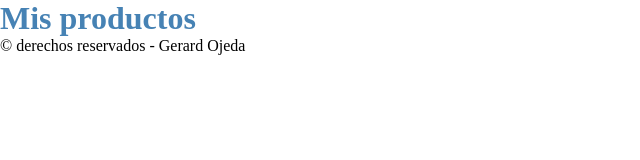
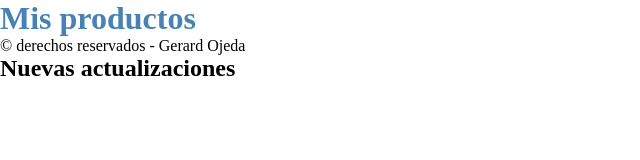
Before and after one commit to gerard-ojeda18/prueba-deploy-seo, a plain HTML site: page index.html in a window 1280 px wide. Shown: the whole page, without its empty margins (0-640 px from the left). Drawn offline with Linux system fonts and the light colour scheme.

Commit message:
se agregan mas cositas

```diff
--- a/index.html
+++ b/index.html
@@ -13,5 +13,6 @@
     <p>
         &copy derechos reservados - Gerard Ojeda
     </p>
+    <h2>Nuevas actualizaciones</h2>
 </body>
 </html>
```
